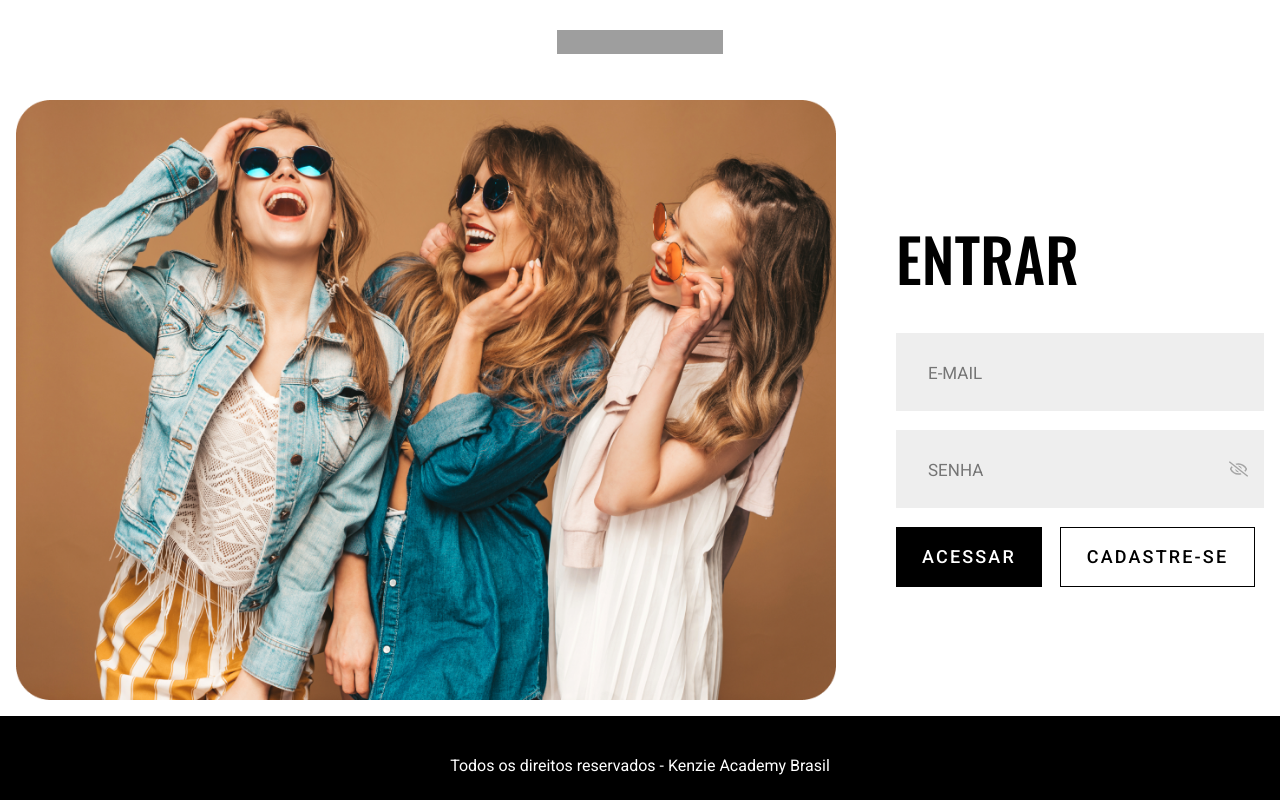
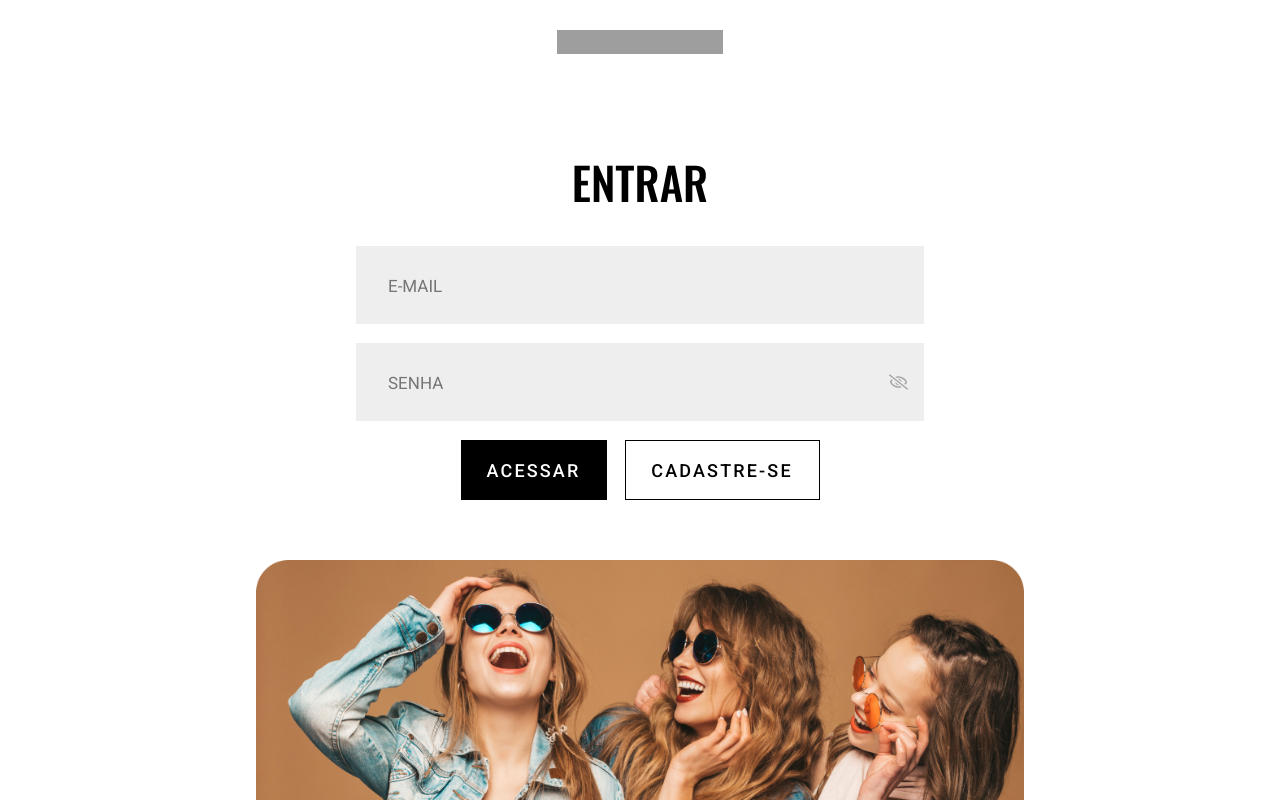
Before and after one commit to Beleboni-dev/fashion-store-entrega-template-grupo6-Alex, a React (Vite) app: page /login in a window 1280 px wide. Shown: the top 800 px of the page. Built offline with nearby package versions, Linux system fonts and the light colour scheme; no server answers; grey boxes are pictures that could not be loaded.

Commit message:
feat: Responsibilidade Register e Login

```diff
--- a/src/pages/LoginPage/LoginComponents/FormLogin/index.tsx
+++ b/src/pages/LoginPage/LoginComponents/FormLogin/index.tsx
@@ -3,6 +3,7 @@ import { Input } from "../../../../components/Input"
 import { StyledFormLogin } from "./style"
 import { TFormLoginValues, formLoginSchema } from "./formLoginSchema"
 import { zodResolver } from "@hookform/resolvers/zod";
+import { Link } from "react-router-dom";
 
 export const FormLogin = () => {
     const { register, handleSubmit, formState: { errors }} =useForm<TFormLoginValues>({
@@ -17,7 +18,9 @@ export const FormLogin = () => {
             <Input placeholder="Senha" password={true} helper={errors.password?.message} {...register("password")} />
             <div className="btnContainer">
                 <button>Acessar</button>
-                <button type="button">Cadastre-se</button>
+                <Link to = "/">
+                    <p>Cadastre-se</p>
+                </Link>
             </div>
         </StyledFormLogin>
     )
--- a/src/pages/LoginPage/LoginComponents/FormLogin/style.ts
+++ b/src/pages/LoginPage/LoginComponents/FormLogin/style.ts
@@ -6,7 +6,7 @@ export const StyledFormLogin = styled.form`
 
     >h2 {
         font-family: var(--Font-Secundary);
-        font-size: 3.75rem;
+        font-size: clamp(2.5rem,3.5vw,3.75rem) ;
         font-style: normal;
         font-weight: 500;
         line-height: normal;
@@ -34,7 +34,7 @@ export const StyledFormLogin = styled.form`
             text-transform: uppercase;
         }
 
-        >button:last-child {
+        >a {
             border: 1px solid var(--Color-Black);
             width: 195px;
             height: 60px;
@@ -44,7 +44,22 @@ export const StyledFormLogin = styled.form`
             line-height: normal;
             letter-spacing: 2.16px;
             text-transform: uppercase;
+            display: flex;
+            align-items: center;
+            justify-content: center;
+
+            >p {
+                color: var(--Color-Black);
+            }
         }
 
+        @media screen and (max-width: 1300px) {
+               justify-content: center;
+          }
+
     }
+
+    @media screen and (max-width: 1300px) {
+               align-items: center;
+          }
 `
--- a/src/pages/LoginPage/LoginComponents/MainLogin/styles.ts
+++ b/src/pages/LoginPage/LoginComponents/MainLogin/styles.ts
@@ -5,14 +5,13 @@ export const StyledMainLogin = styled.main`
     align-items: center;
     gap: 3.75rem;
     max-width: 90.625rem;
-    margin: 1rem auto;
+    margin: 4.0625rem auto 6.25rem;
     padding: 0 1rem;
     width: 100%;
     flex-wrap: wrap;
 
     > img {
-        width: 100%;
-        max-width: 51.25rem;
+        width: clamp(250px,60vw,51.25rem);
         max-height: 43.1875rem;
         flex: 1;
     }
@@ -22,4 +21,9 @@ export const StyledMainLogin = styled.main`
         max-width: 35.5rem;
         flex: 1;
     }
+
+    @media screen  and (max-width: 81.25rem) {
+        flex-direction: column-reverse;
+        align-items: center;
+    }
 `
--- a/src/pages/RegisterPage/RegisterComponents/FormRegister/style.ts
+++ b/src/pages/RegisterPage/RegisterComponents/FormRegister/style.ts
@@ -54,7 +54,7 @@ export const StyledFormRegister = styled.form`
                text-transform: uppercase;
           }
 
-          @media screen and (max-width: 400px) {
+          @media screen and (max-width: 1300px) {
                justify-content: center;
           }
    }
--- a/src/pages/RegisterPage/RegisterComponents/MainRegister/style.ts
+++ b/src/pages/RegisterPage/RegisterComponents/MainRegister/style.ts
@@ -5,14 +5,13 @@ export const StyledMainRegister = styled.main`
     align-items: center;
     gap: 3.75rem;
     max-width: 90.625rem;
-    margin: 1rem auto;
+    margin: 4.0625rem auto 6.25rem;
     padding: 0 1rem;
     width: 100%;
     flex-wrap: wrap;
 
     > img {
-        width: 100%;
-        max-width: 51.25rem;
+        width: clamp(250px,60vw,51.25rem);
         max-height: 43.1875rem;
         flex: 1;
     }
@@ -22,4 +21,9 @@ export const StyledMainRegister = styled.main`
         max-width: 35.5rem;
         flex: 1;
     }
+
+    @media screen  and (max-width: 81.25rem) {
+        flex-direction: column-reverse;
+        align-items: center;
+    }
 `
--- a/src/pages/RegisterPage/RegisterComponents/RegisterTemplate/styles.ts
+++ b/src/pages/RegisterPage/RegisterComponents/RegisterTemplate/styles.ts
@@ -6,4 +6,5 @@ export const StyledRegisterTemplate = styled.div`
     display: flex;
     flex-direction: column;
     justify-content: space-between;
+
 `
```
